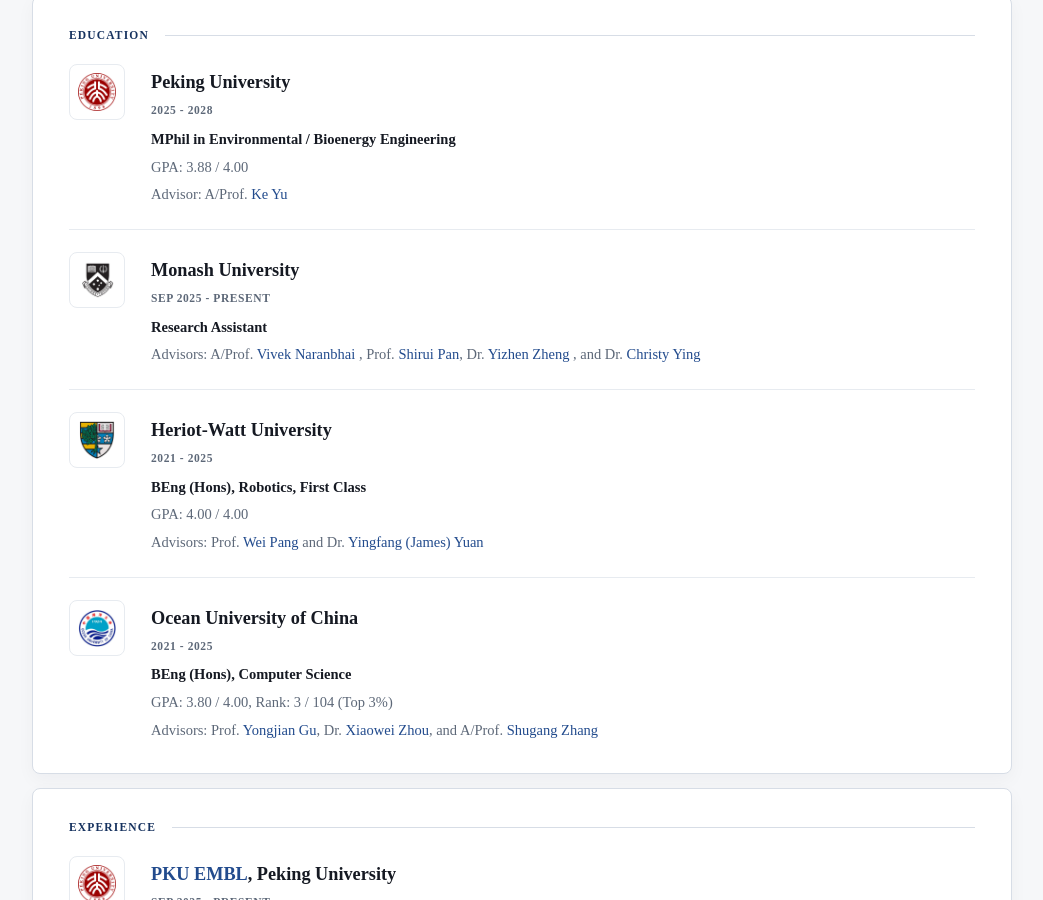
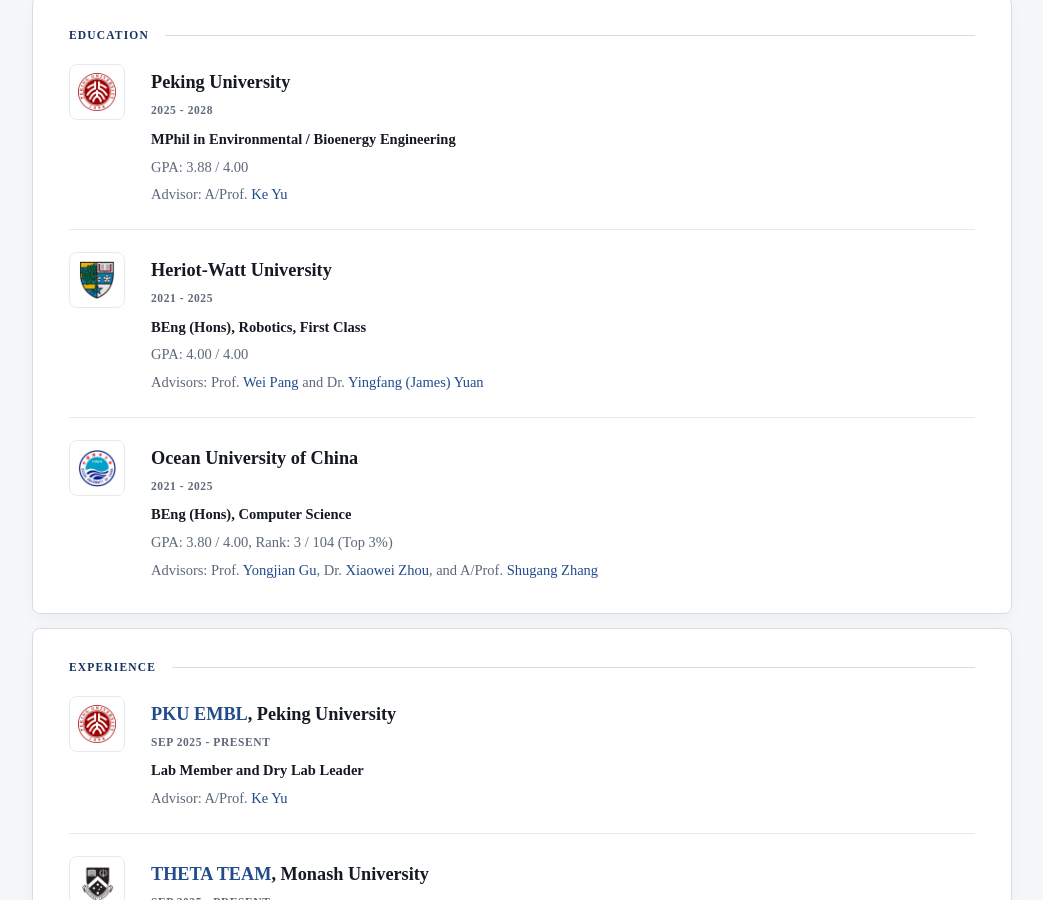
Before and after one commit to zhaorui-bi/zhaorui-bi.github.io, a Jekyll site: the page built from index.html, in a window 1280 px wide and 900 px high, scrolled down 2092 px. Shown: the whole window, without its empty margins (118-1161 px from the left). Built offline with Jekyll 4.4.1, drawn with Linux system fonts in a browser that asks for light colours.

Commit message:
Drop Monash entry from Education for now

```diff
--- a/index.html
+++ b/index.html
@@ -324,32 +324,6 @@
         </article>
 
         <article class="profile-row">
-          <img src="/img/monash.png" alt="Monash University logo" />
-          <div>
-            <h3>Monash University</h3>
-            <p class="entry-period">Sep 2025 - Present</p>
-            <p class="role-title">Research Assistant</p>
-            <p class="role-meta">
-              Advisors: A/Prof.
-              <a href="https://research.monash.edu/en/persons/vivek-naranbhai">
-                Vivek Naranbhai
-              </a>
-              , Prof. <a href="https://shiruipan.github.io/">Shirui Pan</a>,
-              Dr.
-              <a
-                href="https://scholar.google.com/citations?user=TtzA-90AAAAJ&amp;hl=en"
-              >
-                Yizhen Zheng
-              </a>
-              , and Dr.
-              <a href="https://research.monash.edu/en/persons/le-christy-ying/">
-                Christy Ying
-              </a>
-            </p>
-          </div>
-        </article>
-
-        <article class="profile-row">
           <img loading="lazy" src="/img/hwu.png" alt="Heriot-Watt University logo" />
           <div>
             <h3>Heriot-Watt University</h3>
```
